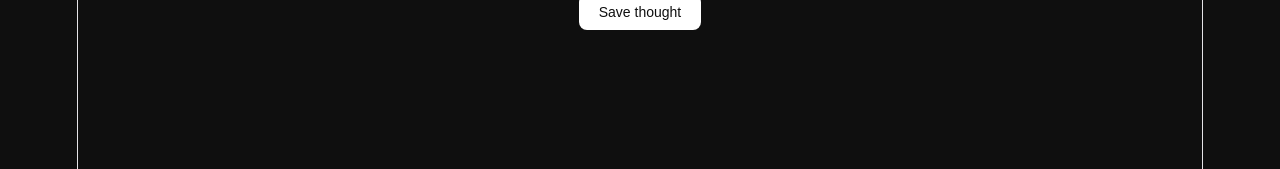
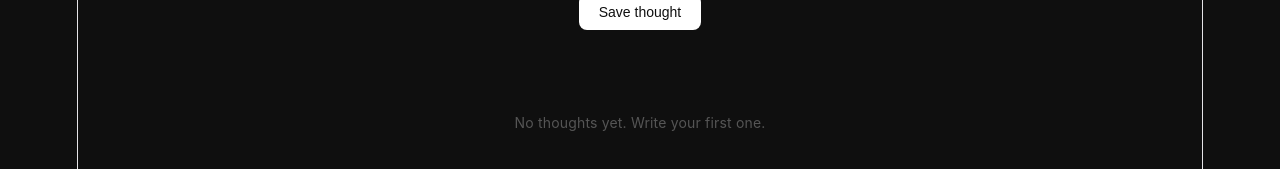
Before and after one commit to mhhoss/clarithink, a React (Vite) app: page / in a window 1280 px wide. Shown: the part 327-496 px from the top of the page. Built offline with nearby package versions, Linux system fonts and the light colour scheme.

Commit message:
feat: add empty state

```diff
--- a/src/App.css
+++ b/src/App.css
@@ -29,3 +29,10 @@
   flex-direction: column;
   gap: 16px;
 }
+
+.empty-state {
+  color: #555;
+  font-size: 14px;
+  text-align: center;
+  margin-top: 40px;
+}
--- a/src/App.jsx
+++ b/src/App.jsx
@@ -83,7 +83,10 @@ function App() {
       />
 
       <div className='thought-list'>
-        {thoughts.map((t, index) => (
+        {thoughts.length === 0 ? (
+          <p className='empty-state'>No thoughts yet. Write your first one.</p>
+        ) : (
+          thoughts.map((t, index) => (
             <ThoughtCard
               key={index}
               thought={t}
@@ -91,7 +94,8 @@ function App() {
               onDelete={handleDelete}
               onClarify={handleClarify}
             />
-        ))}
+          ))
+        )}
       </div>
     </div>
   )
```
Lines whose indentation alone changed are shown as unchanged.
